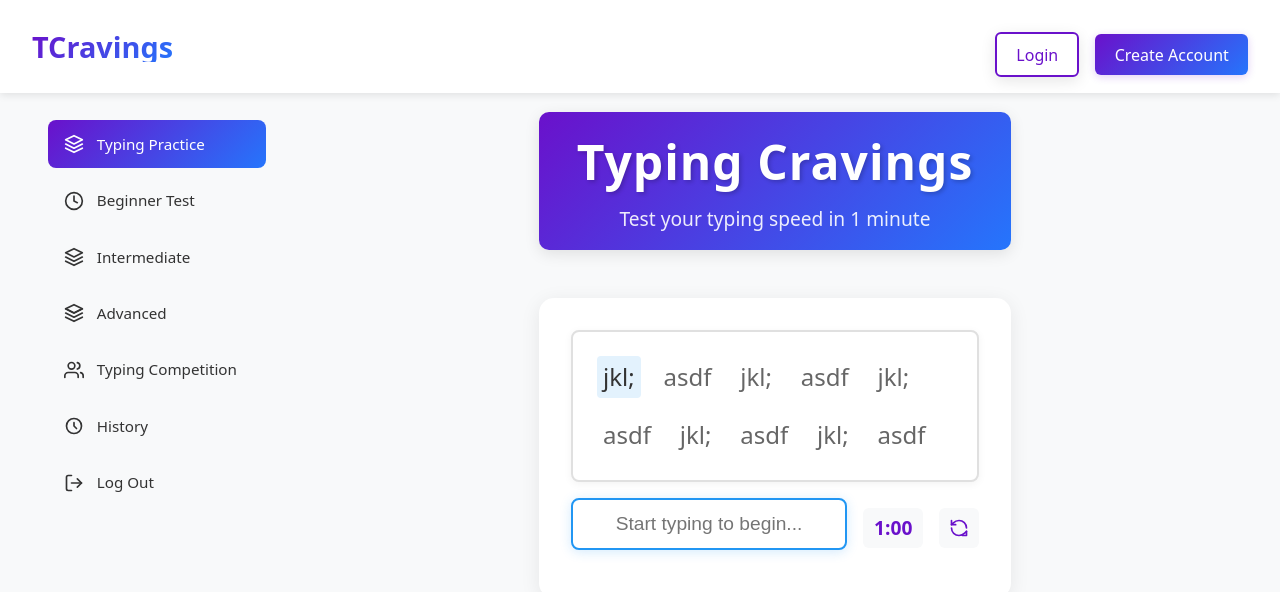
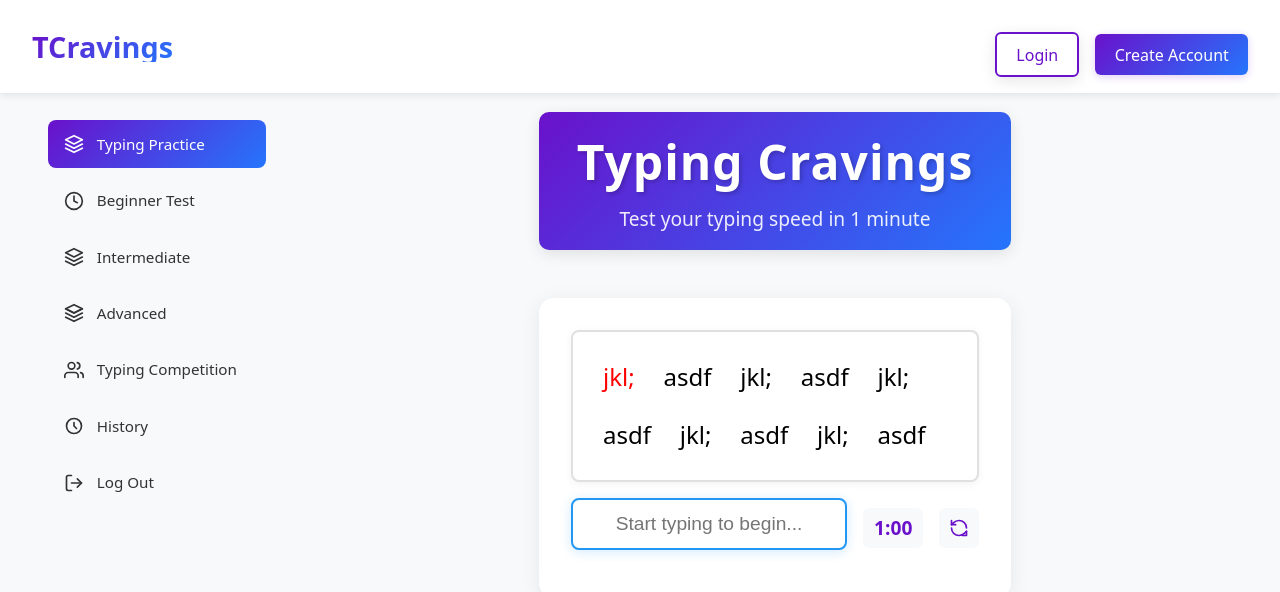
Before and after one commit to vincenttwizere/Typing-Cravings, a React (Vite) app: page / in a window 1280 px wide. Shown: the top 592 px of the page. Built offline with nearby package versions, Linux system fonts and the light colour scheme.

Commit message:
Added tracking of the current input being typed

```diff
--- a/src/App.css
+++ b/src/App.css
@@ -306,39 +306,56 @@ h1 {
   transition: all 0.2s ease;
 }
 
-.word {
+.default-word {
+  color: #000;
   padding: 0.2rem 0.4rem;
   border-radius: 4px;
   transition: all 0.2s ease;
   white-space: nowrap;
-  color: #666;
-  background: transparent;
   display: inline-block;
   margin-right: 0.5rem;
   position: relative;
 }
 
-.word.current {
-  background: #e3f2fd;
-  color: #333;
+.current-word {
+  background-color: #cce5ff;
+  color: #000;
+  padding: 0.2rem 0.4rem;
+  border-radius: 4px;
+  transition: all 0.2s ease;
+  white-space: nowrap;
+  display: inline-block;
+  margin-right: 0.5rem;
+  position: relative;
 }
 
-.word.correct {
-  color: #4CAF50;
-  background: transparent;
+.correct-word {
+  color: green;
+  padding: 0.2rem 0.4rem;
+  border-radius: 4px;
+  transition: all 0.2s ease;
+  white-space: nowrap;
+  display: inline-block;
+  margin-right: 0.5rem;
+  position: relative;
 }
 
-.word.incorrect {
-  color: #f44336;
-  background: rgba(244, 67, 54, 0.1);
+.incorrect-word {
+  color: red;
+  padding: 0.2rem 0.4rem;
+  border-radius: 4px;
+  transition: all 0.2s ease;
+  white-space: nowrap;
+  display: inline-block;
+  margin-right: 0.5rem;
+  position: relative;
 }
 
-/* Remove all other word state classes */
-.word.completed,
-.word.typing,
-.word.typing::after,
-.word .typed,
-.word .remaining {
+/* Remove old word classes */
+.word,
+.word.current,
+.word.correct,
+.word.incorrect {
   display: none;
 }
 
--- a/src/App.jsx
+++ b/src/App.jsx
@@ -49,8 +49,13 @@ const TypingApp = () => {
     }
 
     // Check if the current word is completed
-    if (value.trim() === currentWord) {
-      setInput('');
+    if (value.endsWith(' ')) {
+      const typedWord = value.trim();
+      if (typedWord === currentWord) {
+        setInput('');
+      } else {
+        setInput(value);
+      }
     } else {
       setInput(value);
     }
--- a/src/components/TypingEffect.jsx
+++ b/src/components/TypingEffect.jsx
@@ -5,20 +5,22 @@ const TypingEffect = ({ words, currentWordIndex, input }) => {
   const firstLine = visibleWords.slice(0, 5);
   const secondLine = visibleWords.slice(5, 10);
   const typedWords = input.trim().split(/\s+/);
+  const currentInput = input.trim();
 
   const getWordClass = (word, index) => {
-    // Current word being typed
-    if (index === 0) {
-      return 'word current';
+    // If this word has been typed (completed with space)
+    if (index < typedWords.length) {
+      return typedWords[index] === word ? 'correct-word' : 'incorrect-word';
     }
 
-    // Words that have been typed
-    if (index < typedWords.length) {
-      return typedWords[index] === word ? 'word correct' : 'word incorrect';
+    // If this is the current word being typed
+    if (index === 0) {
+      // Only show blue background if we're actually typing this word
+      return currentInput.length > 0 ? 'current-word' : 'default-word';
     }
 
-    // Words that haven't been typed yet
-    return 'word';
+    // Default state for untyped words
+    return 'default-word';
   };
 
   return (
@@ -37,7 +39,7 @@ const TypingEffect = ({ words, currentWordIndex, input }) => {
         {secondLine.map((word, index) => (
           <span
             key={`second-${index}`}
-            className="word"
+            className="default-word"
           >
             {word}
           </span>
```
